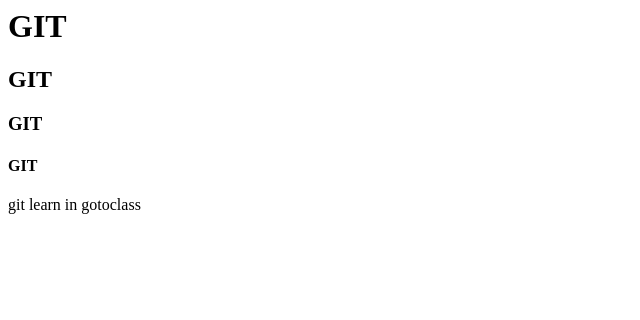
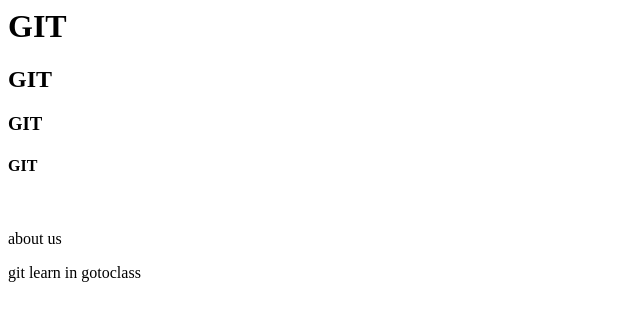
Before and after one commit to ahmadech4/a4git, a plain HTML site: page index.html in a window 1280 px wide. Shown: the whole page, without its empty margins (0-640 px from the left). Drawn offline with Linux system fonts and the light colour scheme.

Commit message:
add p for about us

```diff
--- a/index.html
+++ b/index.html
@@ -7,7 +7,8 @@
 <h2>GIT</h2>
 <h3>GIT</h3>
 <h4>GIT</h4>
-
+<br>
+<p> about us</p>
 <p>
 git learn in gotoclass
 </p>
```
